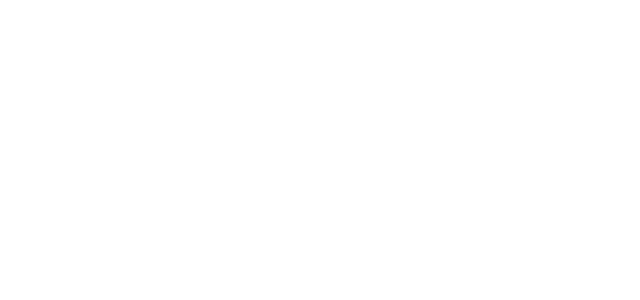
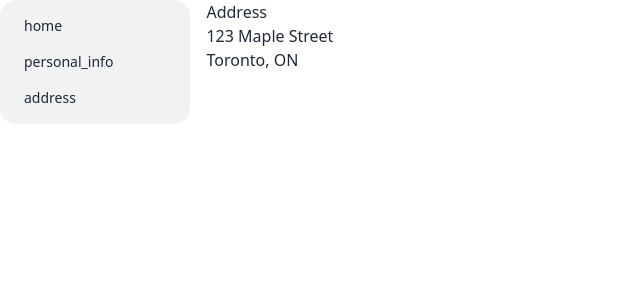
Before and after one commit to fpaguiar/mockit, a Vue app: page /address in a window 1280 px wide. Before the commit this address had no page. Shown: the top 300 px of the page, without its empty margins (0-640 px from the left). Built offline with nearby package versions, Linux system fonts and the light colour scheme.

Commit message:
basic menu and layout

```diff
--- a/src/App.vue
+++ b/src/App.vue
@@ -1,11 +1,14 @@
 <script setup lang="ts">
-import { RouterLink, RouterView } from "vue-router";
-import HelloWorld from "./components/HelloWorld.vue";
+import { RouterView } from "vue-router";
+import Menu from "@/components/Menu.vue";
 </script>
 
 <template>
-  <div class="container mx-auto">
-    <RouterView />
+  <div class="flex space-x-4">
+    <Menu class="max-w-80" />
+    <div class="container">
+      <RouterView />
+    </div>
   </div>
 </template>
 
--- /dev/null
+++ b/src/components/Menu.vue
@@ -0,0 +1,14 @@
+<script setup lang="ts">
+import router from "@/router";
+import { RouterLink } from "vue-router";
+
+const routes = router.getRoutes();
+</script>
+
+<template>
+  <ul class="menu bg-base-200 rounded-box w-56">
+    <li v-for="route in routes" :key="route.name">
+      <RouterLink :to="route.path">{{ route.name }}</RouterLink>
+    </li>
+  </ul>
+</template>
--- a/src/router/index.ts
+++ b/src/router/index.ts
@@ -1,6 +1,7 @@
 import { createRouter, createWebHistory } from "vue-router";
 import HomeView from "@/views/HomeView.vue";
 import PersonalInfoView from "@/views/PersonalInfoView.vue";
+import AddressView from "@/views/AddressView.vue";
 
 const router = createRouter({
   history: createWebHistory(import.meta.env.BASE_URL),
@@ -15,6 +16,11 @@
       name: "personal_info",
       component: PersonalInfoView,
     },
+    {
+      path: "/address",
+      name: "address",
+      component: AddressView,
+    },
   ],
 });
 
--- /dev/null
+++ b/src/views/AddressView.vue
@@ -0,0 +1,7 @@
+<script setup lang="ts"></script>
+
+<template>
+  <h1>Address</h1>
+  <div>{{ "123 Maple Street" }}</div>
+  <div>{{ "Toronto, ON" }}</div>
+</template>
```
